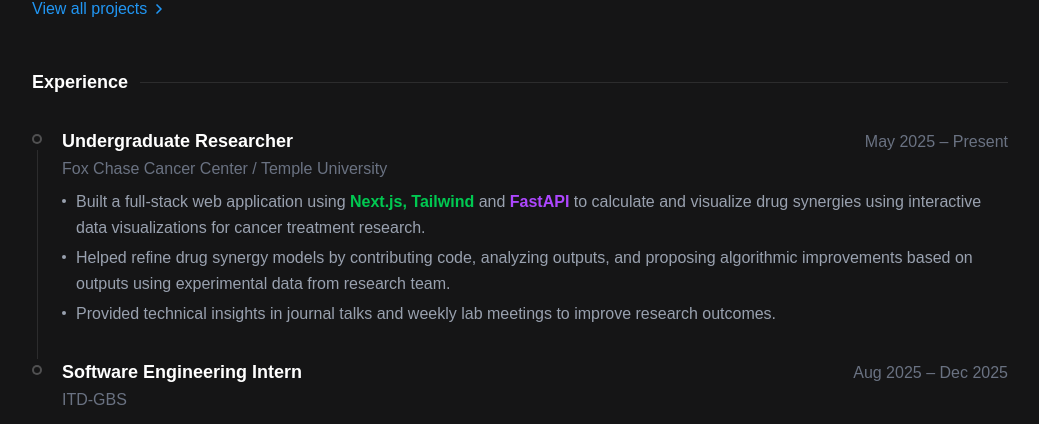
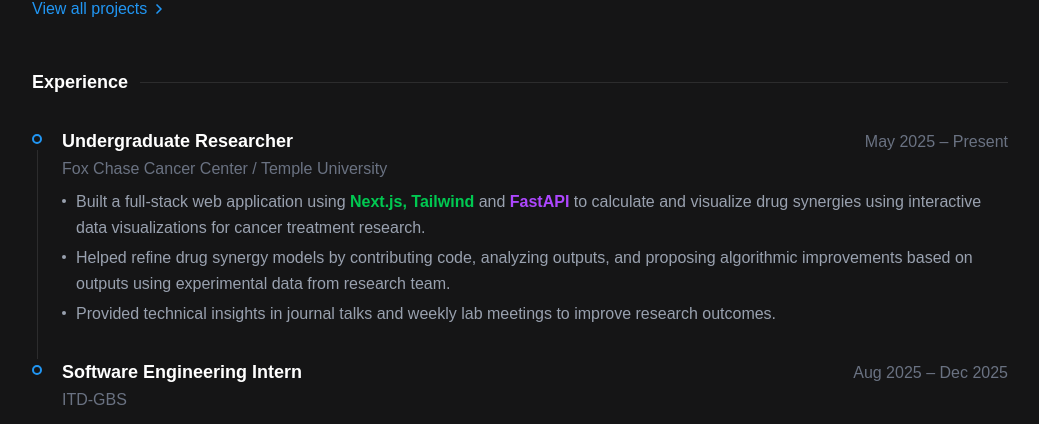
Before and after one commit to jzhao234/JunhaoZhao_Portfolio, a Next.js app: page / in a window 1280 px wide. Shown: the part 1393-1817 px from the top of the page, without its empty margins (120-1159 px from the left). Built offline with nearby package versions, Linux system fonts and the light colour scheme.

Commit message:
timeline circle update

```diff
--- a/src/app/page.tsx
+++ b/src/app/page.tsx
@@ -187,7 +187,7 @@ export default function Home() {
             <div key={i} className="flex gap-5 group">
               {/* Timeline column */}
               <div className="flex flex-col items-center flex-shrink-0 pt-1.5">
-                <div className="w-2.5 h-2.5 rounded-full border-2 border-gray-300 dark:border-white/25 bg-white dark:bg-[#151516] transition-transform duration-200 group-hover:scale-[1.4]" />
+                <div className="w-2.5 h-2.5 rounded-full border-2 border-[#2196F3] bg-white dark:bg-[#151516] transition-transform duration-200 group-hover:scale-[1.5]" />
                 {i < featuredExperiences.length - 1 && (
                   <div className="w-px flex-1 mt-1.5 bg-gray-200 dark:bg-white/10" />
                 )}
--- a/src/components/Experience/ExperienceCard.tsx
+++ b/src/components/Experience/ExperienceCard.tsx
@@ -78,7 +78,7 @@ export default function ExperienceCard() {
           {displayExperiences.map((exp) => (
             <div key={exp.id} className="relative flex gap-5 group">
               <div className="flex-shrink-0 w-[18px] flex justify-center pt-[3px] relative z-10">
-                <div className="w-2.5 h-2.5 rounded-full bg-[#2196F3] ring-2 ring-white dark:ring-[#151516] transition-transform duration-200 group-hover:scale-[1.4]" />
+                <div className="w-2.5 h-2.5 rounded-full border-2 border-[#2196F3] bg-white dark:bg-[#151516] transition-transform duration-200 group-hover:scale-[1.5]" />
               </div>
               <div className="flex-1 min-w-0 rounded-xl px-3 py-2 -mx-3 -my-2 transition-colors duration-200 group-hover:bg-gray-50 dark:group-hover:bg-white/[0.03]">
                 <ExperienceItem {...exp} selectedSkills={selectedSkills} />
```
